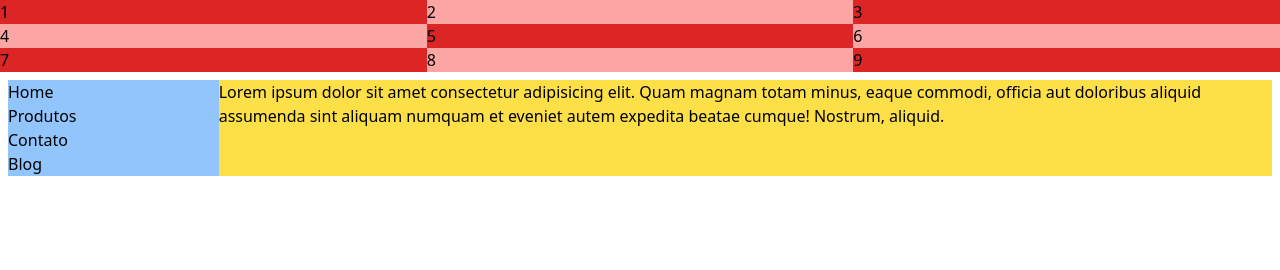
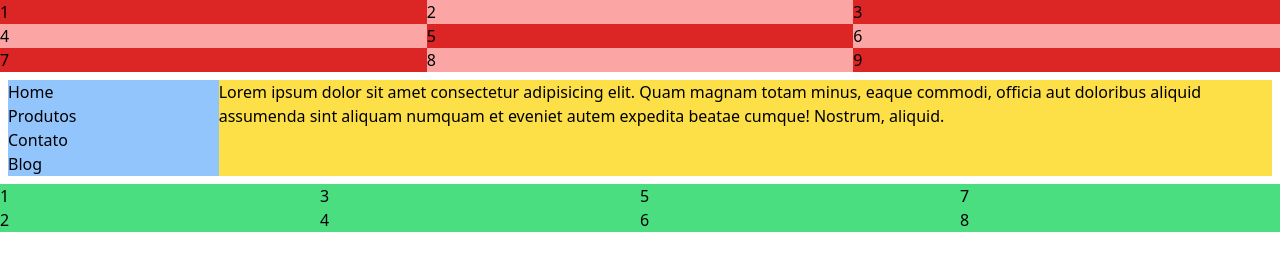
Before and after one commit to kaiotcp1/tailwind, a website: page 05_GRID/src/index.html in a window 1280 px wide. Drawn offline with Linux system fonts and the light colour scheme.

Commit message:
Grid-rows

```diff
--- a/05_GRID/src/index.html
+++ b/05_GRID/src/index.html
@@ -39,6 +39,21 @@
             <p>Lorem ipsum dolor sit amet consectetur adipisicing elit. Quam magnam totam minus, eaque commodi, officia aut doloribus aliquid assumenda sint aliquam numquam et eveniet autem expedita beatae cumque! Nostrum, aliquid.</p>
         </div>
     </div>
+
+
+
+    <!-- Grid rows -->
+    <div class="grid grid-rows-2 grid-flow-col">
+        <div class="bg-green-400">1</div>
+        <div class="bg-green-400">2</div>
+        <div class="bg-green-400">3</div>
+        <div class="bg-green-400">4</div>
+        <div class="bg-green-400">5</div>
+        <div class="bg-green-400">6</div>
+        <div class="bg-green-400">7</div>
+        <div class="bg-green-400">8</div>
+
+    </div>
 </body>
 
 </html>
```
Also changed, not shown: 05_GRID/src/css/build.css.
